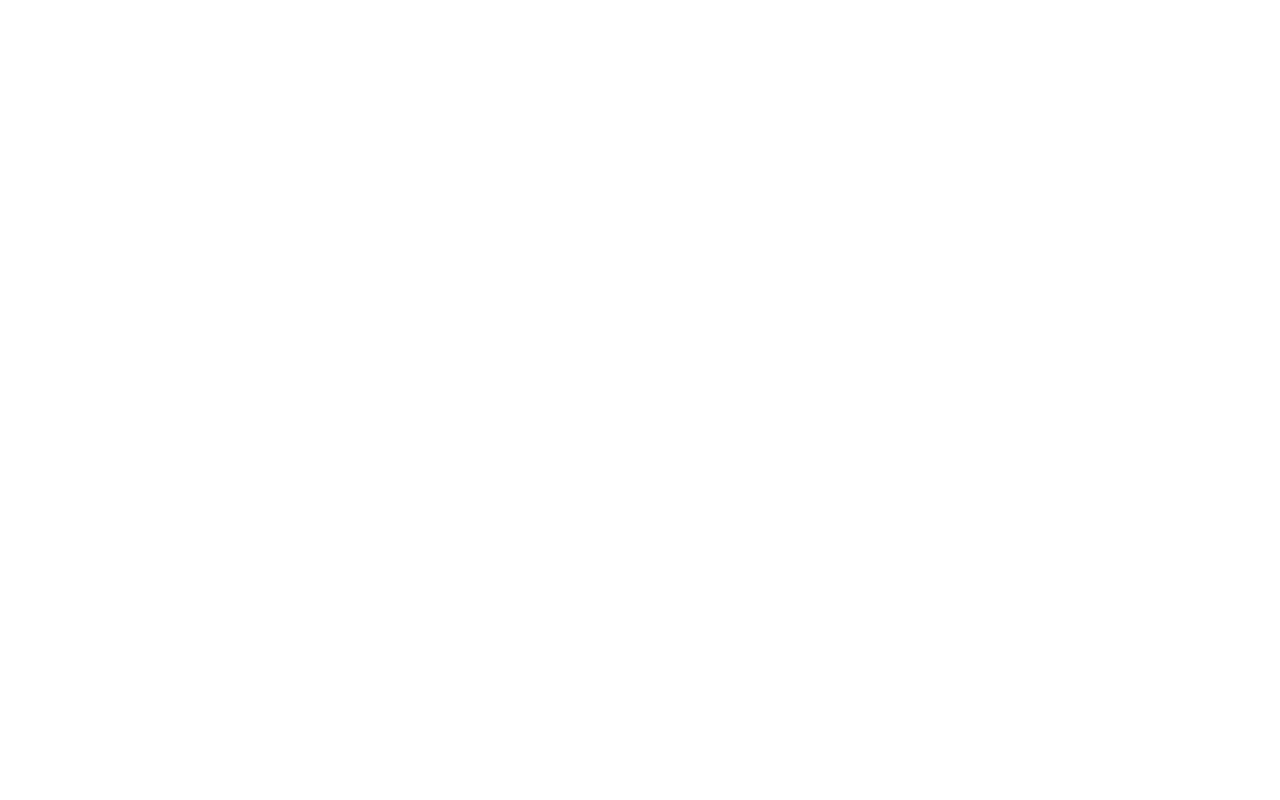
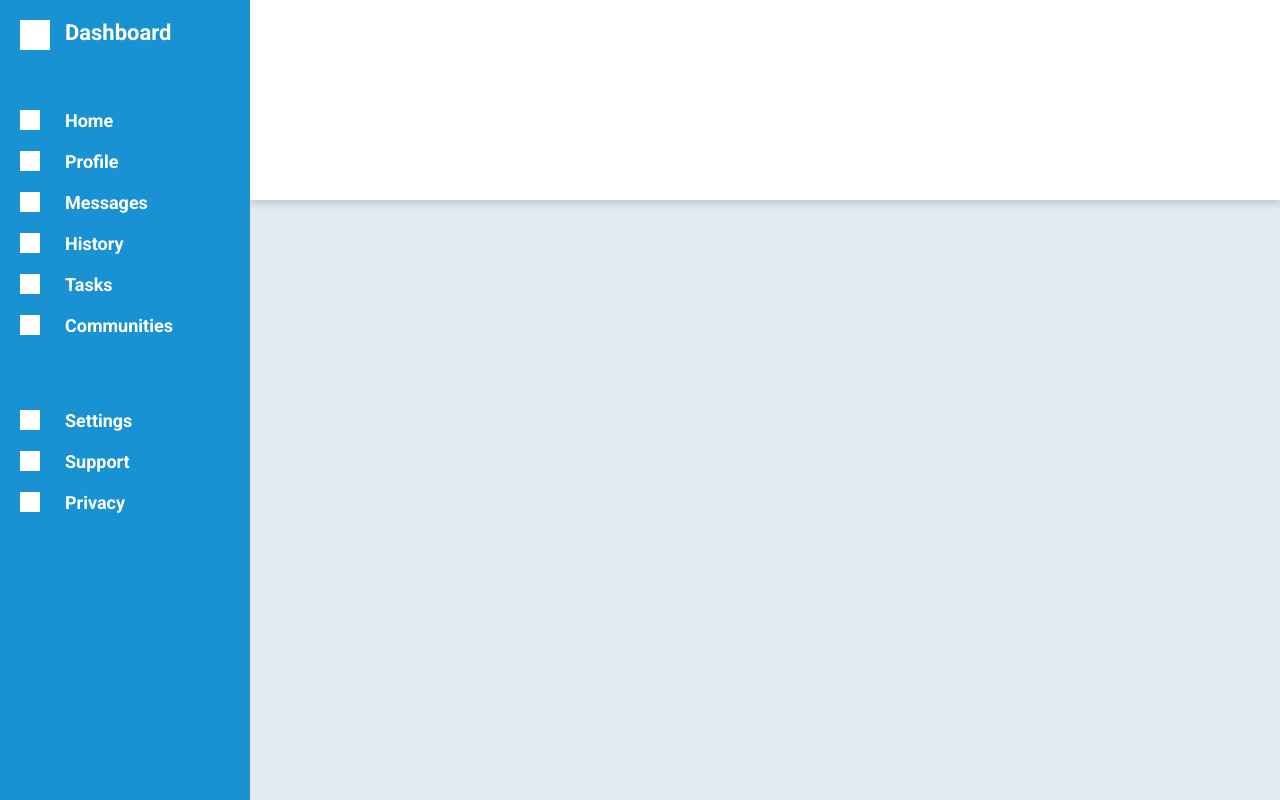
Before and after one commit to AdotK8/Admin-Dashboard, a plain HTML site: page index.html in a window 1280 px wide. Drawn offline with Linux system fonts and the light colour scheme.

Commit message:
sidebar positioning added

```diff
--- a/index.html
+++ b/index.html
@@ -4,9 +4,66 @@
     <meta charset="UTF-8">
     <meta http-equiv="X-UA-Compatible" content="IE=edge">
     <meta name="viewport" content="width=device-width, initial-scale=1.0">
-    <link rel="stylesheet" type="text/css" href="styles.css" />
+    <link rel="stylesheet" href="styles.css">
+    <link rel="preconnect" href="https://fonts.googleapis.com">
+    <link rel="preconnect" href="https://fonts.gstatic.com" crossorigin>
+    <link href="https://fonts.googleapis.com/css2?family=Roboto:wght@100;300;400;500;700;900&display=swap" rel="stylesheet">
     <title>Admin Dashboard</title>
 </head>
 <body>
+
+<div class="container">
+    <div class="sidebar">
+        <div class="top">
+            <div class="dashboard menu">
+                <div class="dash-icon"></div>
+                <div>Dashboard</div>
+            </div>
+        </div>
+        <div class="middle">
+            <div class="home menu">
+                <div class="icon"></div>
+                <div>Home</div>
+            </div>
+            <div class="profile menu">
+                <div class="icon"></div>
+                <div>Profile</div>
+            </div>
+            <div class="messages menu">
+                <div class="icon"></div>
+                <div>Messages</div>
+            </div>
+            <div class="history menu">
+                <div class="icon"></div>
+                <div>History</div>
+            </div>
+            <div class="tasks menu">
+                <div class="icon"></div>
+                <div>Tasks</div>
+            </div>
+            <div class="communities menu">
+                <div class="icon"></div>
+                <div>Communities</div>
+            </div>
+        </div>
+        <div class="bottom">
+            <div class="settings menu">
+                <div class="icon"></div>
+                <div>Settings</div>
+            </div>
+            <div class="support menu">
+                <div class="icon"></div>
+                <div>Support</div>
+            </div>
+            <div class="privacy menu">
+                <div class="icon"></div>
+                <div>Privacy</div>
+            </div>
+        </div>
+    </div>
+    <div class="header"></div>
+    <div class="main"></div>
+</div>
+
 </body>
 </html>
--- a/styles.css
+++ b/styles.css
@@ -0,0 +1,66 @@
+* {
+    /* border: solid black; */
+    box-sizing: border-box;
+}
+
+body {
+    margin: 0px;
+    height: 100vh;
+    width: 100vw;
+}
+
+
+.container {
+    display: grid;
+    grid-template-columns: 250px 1fr;
+    grid-template-rows: 200px 1fr;
+    background-color: #e2e9f1;
+    height: 100%;
+    width: 100%;
+}
+
+.menu {
+    display: grid;
+    grid-template-columns: 1fr 5fr;
+    padding: 10px;
+    padding-left: 20px;
+    gap: 10px;
+}
+
+.sidebar {
+    background-color:#1992d4;
+    grid-area: 1/1/3/2;
+    display: grid;
+    grid-template-rows: 100px 300px 200px;
+    font-family: Roboto;
+    font-weight: 600;
+    color: white;
+}
+
+.icon {
+    height: 20px;
+    width: 20px;
+    background-color: white;
+}
+
+.dash-icon {
+    height: 30px;
+    width: 30px;
+    background-color: white;
+}
+
+.middle, .bottom {
+    font-size: 18px;
+    justify-content: center;
+}
+
+.top {
+    font-size: 22px;
+    padding-top: 10px;
+}
+
+.header {
+    background-color: white;
+    box-shadow: 0 0 10px rgba(119, 118, 118, 0.574);
+    clip-path: inset(0px 0px -10px 0px);
+}
```
